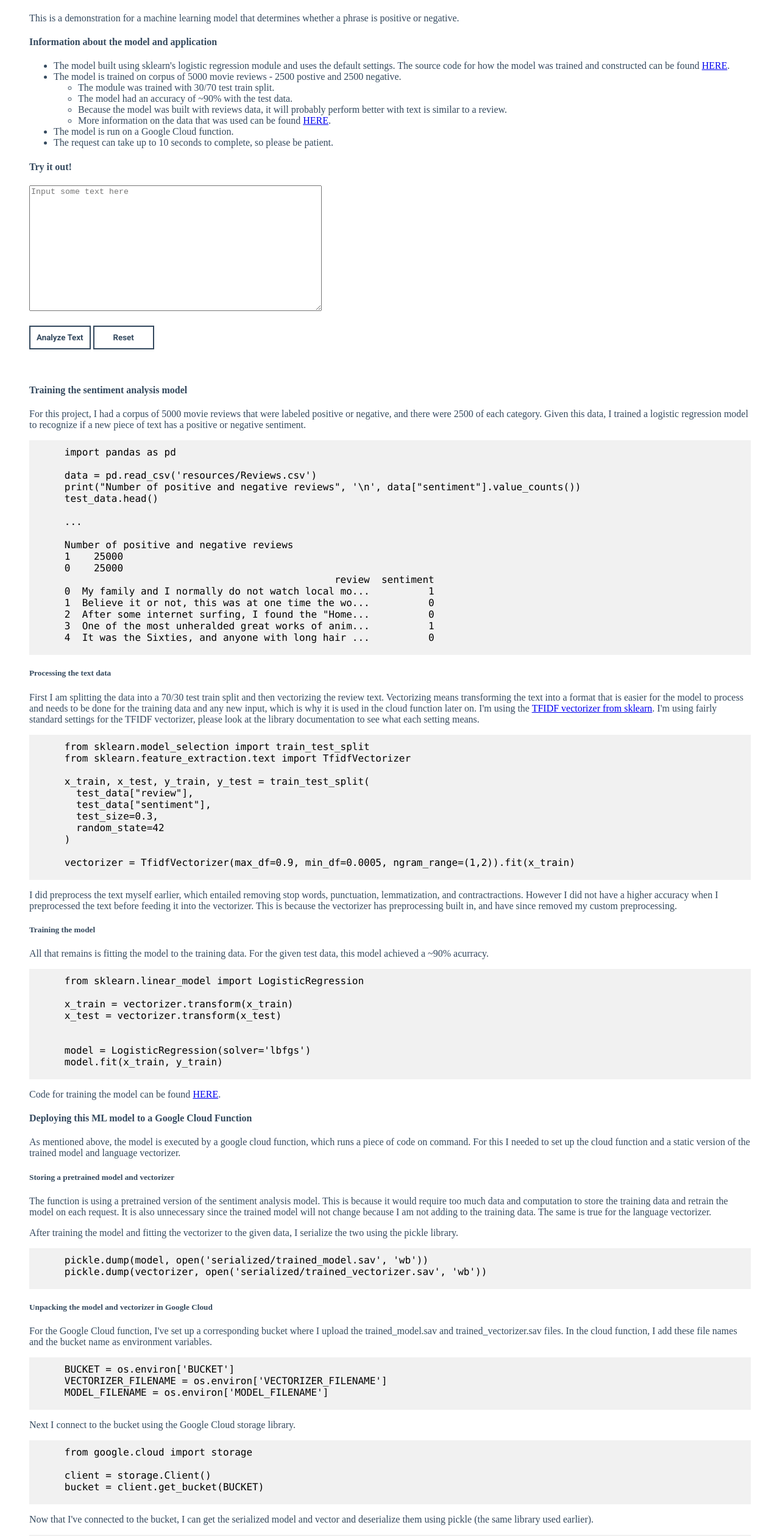
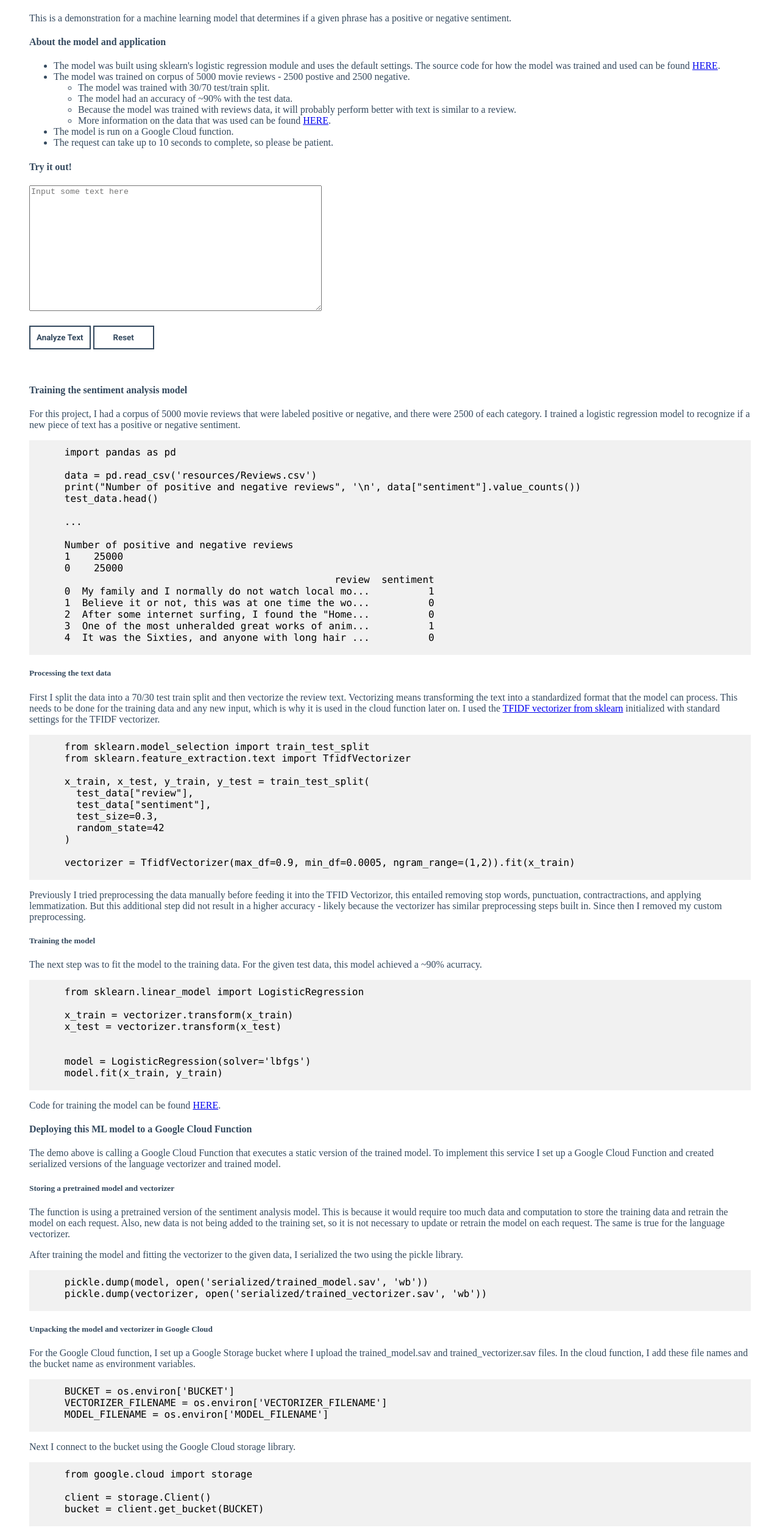
Before and after one commit to ckeisato/movieReviews, a website: page js_app/index.html in a window 1280 px wide. Shown: the part 107-2626 px from the top of the page at 61% size. Drawn offline with Linux system fonts and the light colour scheme.

Commit message:
Update gulp, reword analysis stuff

```diff
--- a/js_app/index.html
+++ b/js_app/index.html
@@ -10,23 +10,23 @@
 </head>
 <body id="body">
   <h1>Sentiment Analysis</h1>
-  <p>This is a demonstration for a machine learning model that determines whether a phrase is positive or negative.</p>
-  <h4>Information about the model and application</h4>
+  <p>This is a demonstration for a machine learning model that determines if a given phrase has a positive or negative sentiment.</p>
+  <h4>About the model and application</h4>
   <ul>
     <li>
-      The model built using sklearn's logistic regression module and uses the default settings.  The source code for how the model was trained and constructed can be found <a href="https://github.com/ckeisato/movieReviews/tree/master/model" target="_blank">HERE</a>.
+      The model was built using sklearn's logistic regression module and uses the default settings.  The source code for how the model was trained and used can be found <a href="https://github.com/ckeisato/movieReviews/tree/master/model" target="_blank">HERE</a>.
     </li>
     <li>
-      The model is trained on corpus of 5000 movie reviews - 2500 postive and 2500 negative.
+      The model was trained on corpus of 5000 movie reviews - 2500 postive and 2500 negative.
         <ul>
           <li>
-            The module was trained with 30/70 test train split.
+            The model was trained with 30/70 test/train split.
           </li>
           <li>
             The model had an accuracy of ~90% with the test data.
           </li>
           <li>
-            Because the model was built with reviews data, it will probably perform better with text is similar to a review.
+            Because the model was trained with reviews data, it will probably perform better with text is similar to a review.
           </li>
           <li>
             More information on the data that was used can be found <a href="https://github.com/ckeisato/movieReviews/blob/master/model/index.ipynb" target="_blank">HERE</a>.
@@ -62,7 +62,7 @@
   </div>
   <div class="discussion">
     <h4>Training the sentiment analysis model</h4>
-    <p>For this project, I had a corpus of 5000 movie reviews that were labeled positive or negative, and there were 2500 of each category.  Given this data, I trained a logistic regression model to recognize if a new piece of text has a positive or negative sentiment.</p>
+    <p>For this project, I had a corpus of 5000 movie reviews that were labeled positive or negative, and there were 2500 of each category.  I trained a logistic regression model to recognize if a new piece of text has a positive or negative sentiment.</p>
     <pre>
       import pandas as pd
 
@@ -82,8 +82,9 @@
       3  One of the most unheralded great works of anim...          1
       4  It was the Sixties, and anyone with long hair ...          0
     </pre>
+
     <h5>Processing the text data</h5>
-    <p>First I am splitting the data into a 70/30 test train split and then vectorizing the review text.  Vectorizing means transforming the text into a format that is easier for the model to process and needs to be done for the training data and any new input, which is why it is used in the cloud function later on.  I'm using the <a href="https://scikit-learn.org/stable/modules/generated/sklearn.feature_extraction.text.TfidfVectorizer.html">TFIDF vectorizer from sklearn</a>.  I'm using fairly standard settings for the TFIDF vectorizer, please look at the library documentation to see what each setting means.</p>
+    <p>First I split the data into a 70/30 test train split and then vectorize the review text.  Vectorizing means transforming the text into a standardized format that the model can process.  This needs to be done for the training data and any new input, which is why it is used in the cloud function later on.  I used the <a href="https://scikit-learn.org/stable/modules/generated/sklearn.feature_extraction.text.TfidfVectorizer.html">TFIDF vectorizer from sklearn</a> initialized with standard settings for the TFIDF vectorizer.</p>
     <pre>
       from sklearn.model_selection import train_test_split
       from sklearn.feature_extraction.text import TfidfVectorizer
@@ -97,9 +98,10 @@
 
       vectorizer = TfidfVectorizer(max_df=0.9, min_df=0.0005, ngram_range=(1,2)).fit(x_train)
     </pre>
-    <p>I did preprocess the text myself earlier, which entailed removing stop words, punctuation, lemmatization, and contractractions.  However I did not have a higher accuracy when I preprocessed the text before feeding it into the vectorizer.  This is because the vectorizer has preprocessing built in, and have since removed my custom preprocessing.</p>
+    <p>Previously I tried preprocessing the data manually before feeding it into the TFID Vectorizor, this entailed removing stop words, punctuation, contractractions, and applying lemmatization.  But this additional step did not result in a higher accuracy -  likely because the vectorizer has similar preprocessing steps built in.  Since then I removed my custom preprocessing.</p>
+
     <h5>Training the model</h5>
-    <p>All that remains is fitting the model to the training data.  For the given test data, this model achieved a ~90% acurracy.</p>
+    <p>The next step was to fit the model to the training data.  For the given test data, this model achieved a ~90% acurracy.</p>
     <pre>
       from sklearn.linear_model import LogisticRegression
 
@@ -113,16 +115,18 @@
     <p>Code for training the model can be found <a href="https://github.com/ckeisato/movieReviews/tree/master/model" target="_blank">HERE</a>.</p>
 
     <h4>Deploying this ML model to a Google Cloud Function</h4>
-    <p>As mentioned above, the model is executed by a google cloud function, which runs a piece of code on command.  For this I needed to set up the cloud function and a static version of the trained model and language vectorizer.</p>
+    <p>The demo above is calling a Google Cloud Function that executes a static version of the trained model.  To implement this service I set up a Google Cloud Function and created serialized versions of the language vectorizer and trained model.</p>
+
     <h5>Storing a pretrained model and vectorizer</h5>
-    <p>The function is using a pretrained version of the sentiment analysis model.  This is because it would require too much data and computation to store the training data and retrain the model on each request.  It is also unnecessary since the trained model will not change because I am not adding to the training data.  The same is true for the language vectorizer.</p>
-    <p>After training the model and fitting the vectorizer to the given data, I serialize the two using the pickle library.</p>
+    <p>The function is using a pretrained version of the sentiment analysis model.  This is because it would require too much data and computation to store the training data and retrain the model on each request.  Also, new data is not being added to the training set, so it is not necessary to update or retrain the model on each request.  The same is true for the language vectorizer.</p>
+    <p>After training the model and fitting the vectorizer to the given data, I serialized the two using the pickle library.</p>
     <pre>
       pickle.dump(model, open('serialized/trained_model.sav', 'wb'))
       pickle.dump(vectorizer, open('serialized/trained_vectorizer.sav', 'wb'))
     </pre>
+
     <h5>Unpacking the model and vectorizer in Google Cloud</h5>
-    <p>For the Google Cloud function, I've set up a corresponding bucket where I upload the trained_model.sav and trained_vectorizer.sav files.  In the cloud function, I add these file names and the bucket name as environment variables.</p>
+    <p>For the Google Cloud function, I set up a Google Storage bucket where I upload the trained_model.sav and trained_vectorizer.sav files.  In the cloud function, I add these file names and the bucket name as environment variables.</p>
     <pre>
       BUCKET = os.environ['BUCKET']
       VECTORIZER_FILENAME = os.environ['VECTORIZER_FILENAME']
@@ -135,7 +139,7 @@
       client = storage.Client()
       bucket = client.get_bucket(BUCKET)
     </pre>
-    <p>Now that I've connected to the bucket, I can get the serialized model and vector and deserialize them using pickle (the same library used earlier).</p>
+    <p>Now that I connected to the bucket, I can download the serialized model and vector and deserialize them using pickle (the same library used earlier).</p>
     <pre>
       vectorizer_blob = bucket.get_blob(VECTORIZER_FILENAME)
       model_blob = bucket.get_blob(MODEL_FILENAME)
@@ -148,7 +152,7 @@
       vectorized_text = vectorizer.transform([input])
       result = model.predict_proba(vectorized_text)
     </pre>
-    <p>Unpacking the vectorizer and model are the heaviest operations in this process, the vectorizer more so, because its serialized form is about 43mb while the model is 483kb.  This is probably because the vectorizer is probably storing every word in the training data in order to map it to a vector.  For this Google Cloud function I had to allocate 512mb of data.</p>
+    <p>Unpacking the vectorizer and model are the heaviest operations in this process, the vectorizer more so, because its serialized form is about 43mb while the model is 483kb.  This is probably because the vectorizer is storing every word in the training data in order to map it to a vector.  For this Google Cloud function I had to allocate 512mb of data.</p>
     <p>Code for the function can be found <a href="https://github.com/ckeisato/movieReviews/blob/master/app_test/cloud.py" target="_blank">HERE</a>.</p>
   </div>
 </body>
--- a/js_app/package.json
+++ b/js_app/package.json
@@ -10,7 +10,7 @@
   "license": "ISC",
   "devDependencies": {
     "browser-sync": "^2.26.7",
-    "gulp": "^3.9.0",
+    "gulp": "^4.0.0",
     "gulp-clean": "^0.4.0",
     "gulp-concat": "^2.6.1",
     "gulp-cssmin": "^0.2.0",
```
Also changed, not shown: js_app/gulpfile.js (+7 -12 lines), 1 other file.
